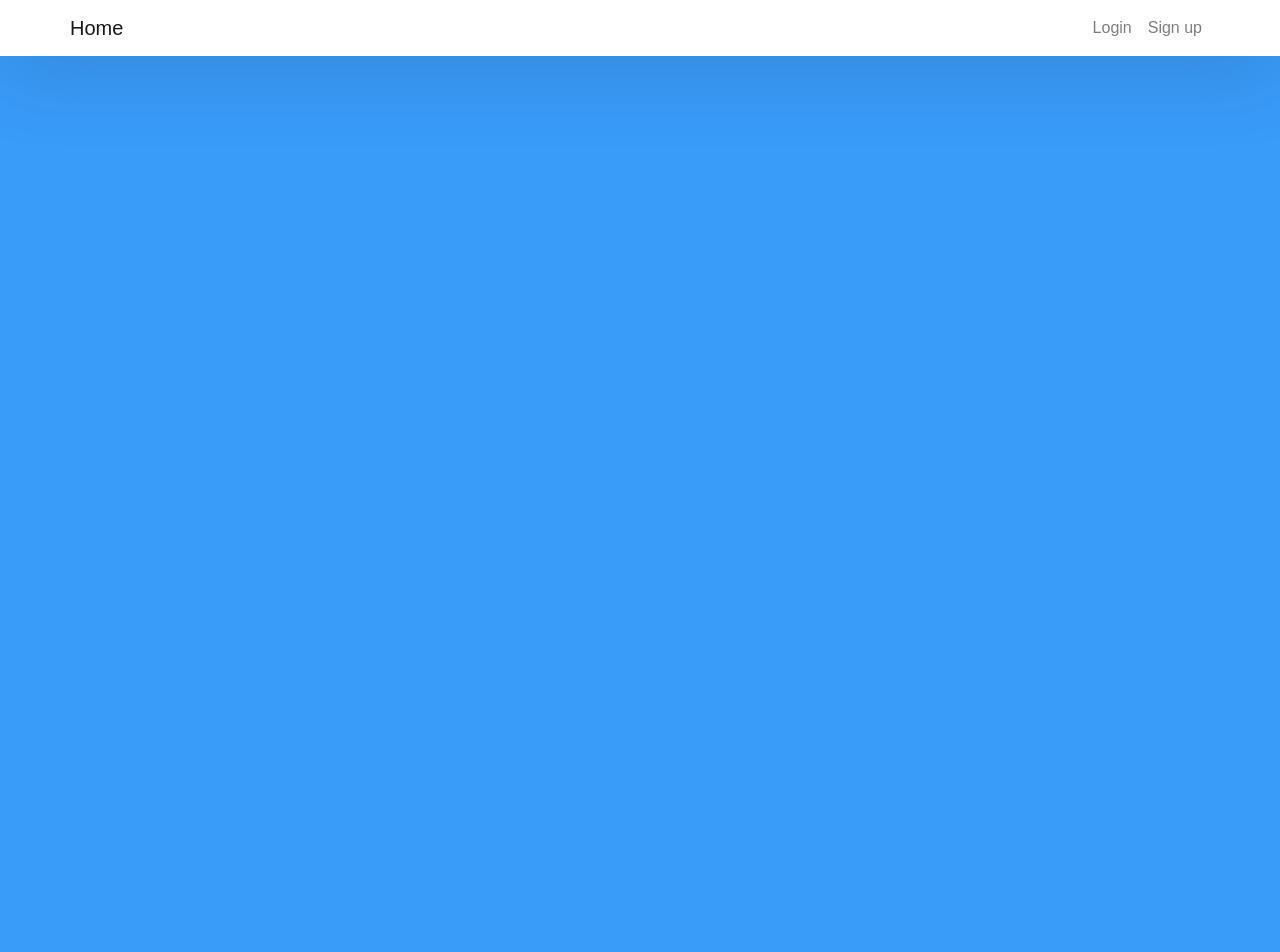
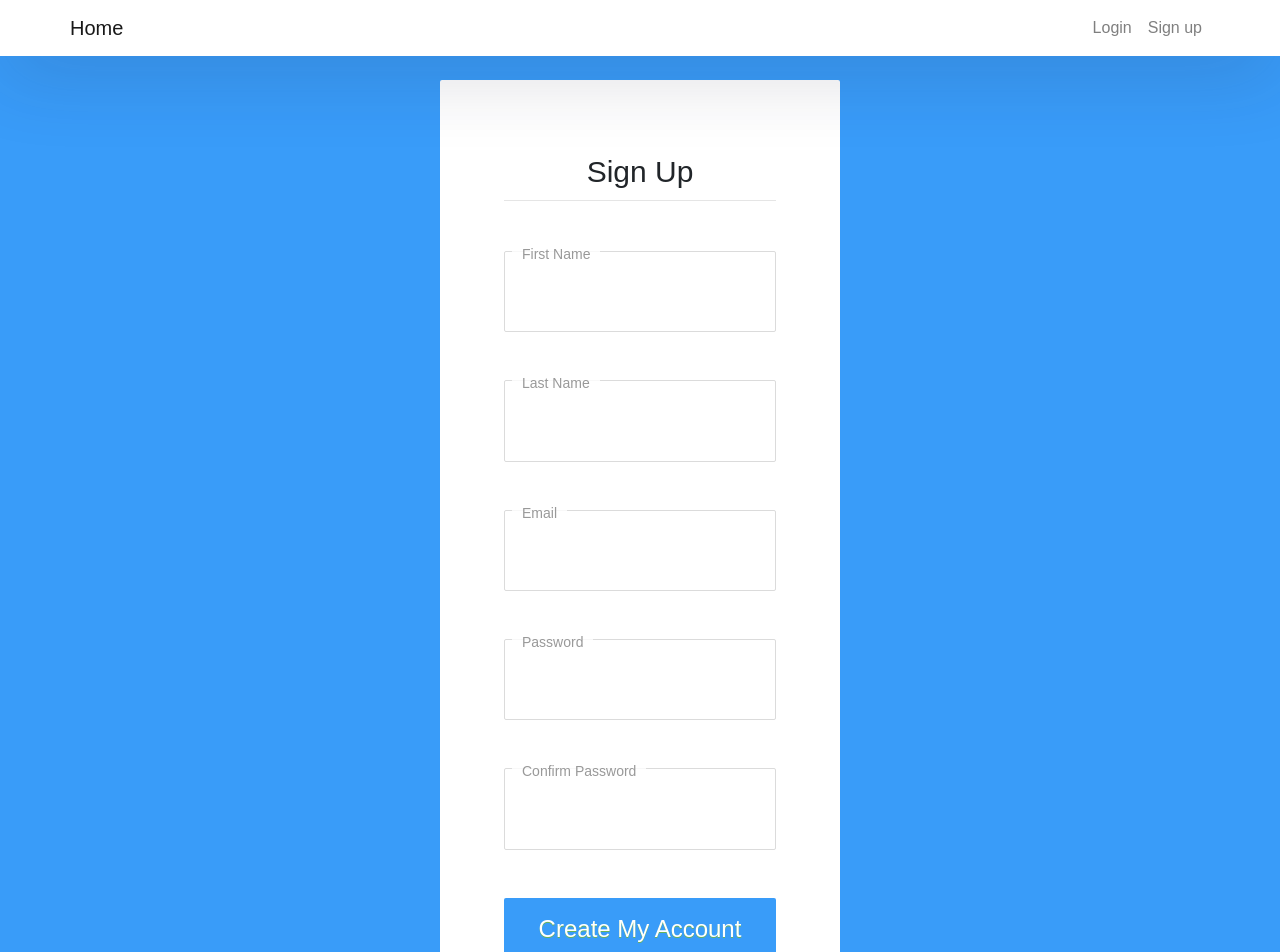
Before and after one commit to sean-code/vue-auth, a Vue app: page /#/signup in a window 1280 px wide. Before the commit this address had no page. Shown: the top 952 px of the page. Before the commit the page ends 800 px from the top, so only its background shows below. Built offline with nearby package versions, Linux system fonts and the light colour scheme.

Commit message:
Create: Signup Form as a new component to debulk the app

```diff
--- a/src/components/HelloComponent.vue
+++ b/src/components/HelloComponent.vue
@@ -15,7 +15,7 @@
 </script>
 
 
-<style>
+<style scoped>
 .auth-wrapper{
   display: flex;
   justify-content: center;
@@ -40,7 +40,8 @@
 }
 
 .welcome-container{
-  margin-top: 50%;
+  margin-top: 80px;
+  margin-bottom: 80px;
 
 }
 
--- a/src/components/LogIn.vue
+++ b/src/components/LogIn.vue
@@ -27,8 +27,8 @@ body {
 }
 
 .wrapper {
-	margin-top: 80px;
-  margin-bottom: 80px;
+    margin-top: 80px;
+    margin-bottom: 80px;
 }
 
 .form-signin {
--- /dev/null
+++ b/src/components/SignUp.vue
@@ -0,0 +1,137 @@
+<template>
+    <div class='wrapper'>
+        <form action="#" method="post">
+        <h2>Sign Up</h2>
+            <p>
+                <label for="First Name" class="floatLabel">First Name</label>
+                <input id="First Name" name="First Name" type="text"  required>
+            </p>
+            <p>
+                <label for="Last Name" class="floatLabel">Last Name</label>
+                <input id="Last Name" name="Last Name" type="text"  required>
+            </p>
+            <p>
+                <label for="Email" class="floatLabel">Email</label>
+                <input id="Email" name="Email" type="text"  required>
+            </p>
+            <p>
+                <label for="password" class="floatLabel">Password</label>
+                <input id="password" name="password" type="password"  required>
+            </p>
+            <p>
+                <label for="confirm_password" class="floatLabel">Confirm Password</label>
+                <input id="confirm_password" name="confirm_password" type="password"  required>
+            </p>
+            <p>
+                <input type="submit" value="Create My Account" id="submit">
+            </p>
+        </form>
+    </div>
+</template>
+
+
+<script>
+    export default{
+        name: 'SignUp'
+    }
+
+</script>
+
+<style scoped>
+.wrapper{
+    margin-top: 80px;
+    margin-bottom: 80px;
+}
+
+button{
+    background:  rgba(148,186,101,0.7);
+}
+
+body {
+  background: #384047;
+  font-family: sans-serif;
+  font-size: 10px;
+}
+
+form {
+  background: #fff;
+  padding: 4em 4em 2em;
+  max-width: 400px;
+  margin: 50px auto 0;
+  border-radius: 2px;
+}
+
+form h2 {
+  margin: 0 0 50px 0;
+  padding: 10px;
+  text-align: center;
+  font-size: 30px;
+  color: darken(#e5e5e5, 50%);
+  border-bottom: solid 1px #e5e5e5;
+}
+
+form p {
+  margin: 0 0 3em 0;
+  position: relative;
+}
+
+form input {
+  display: block;
+  box-sizing: border-box;
+  width: 100%;
+  outline: none;
+  margin: 0;
+}
+
+form input[type="text"],
+form input[type="password"] {
+  background: #fff;
+  border: 1px solid #dbdbdb;
+  font-size: 1.6em;
+  padding: .8em .5em;
+  border-radius: 2px;
+}
+
+form input[type="text"]:focus,
+form input[type="password"]:focus {
+  background: #fff;
+}
+
+form input[type="submit"] {
+  background: #1c8ef9de;
+  box-shadow: 0 3px 0 0 darken;
+  border-radius: 2px;
+  border: none;
+  color: #fff;
+  cursor: pointer;
+  display: block;
+  font-size: 1.5em;
+  line-height: 1.6em;
+  margin: 2em 0 0;
+  outline: none;
+  padding: .5em 0;
+  text-shadow: 0 1px #68B25B;
+}
+
+form label {
+  position: absolute;
+  left: 8px;
+  top: 12px;
+  color: #999;
+  font-size: 16px;
+  display: inline-block;
+  padding: 4px 10px;
+  font-weight: 400;
+  background-color: rgba(255,255,255,0);
+  transition: color .3s, top .3s, background-color .8s;
+}
+
+form label.floatLabel {
+  top: -11px;
+  background-color: rgba(255,255,255,0.8);
+  font-size: 14px;
+}
+
+
+
+</style>
--- a/src/router/index.js
+++ b/src/router/index.js
@@ -1,6 +1,8 @@
 import { createRouter, createWebHashHistory } from 'vue-router'
 import LogIn from '../components/LogIn.vue'
 import HelloComponent from '../components/HelloComponent.vue'
+import SignUp from '../components/SignUp.vue'
+
 
 const routes = [
     {
@@ -13,10 +15,15 @@ const routes = [
         name: 'logIn',
         component: LogIn
     },
+    {
+        path: '/signup',
+        name: 'SignUp',
+        component: SignUp
+    },
   // Redirect
     {
-    path: '/all-jobs',
-    redirect: '/jobs'
+        path: '/log-in',
+        redirect: '/login'
     }
 ]
 
```
Lines whose indentation alone changed are shown as unchanged.
